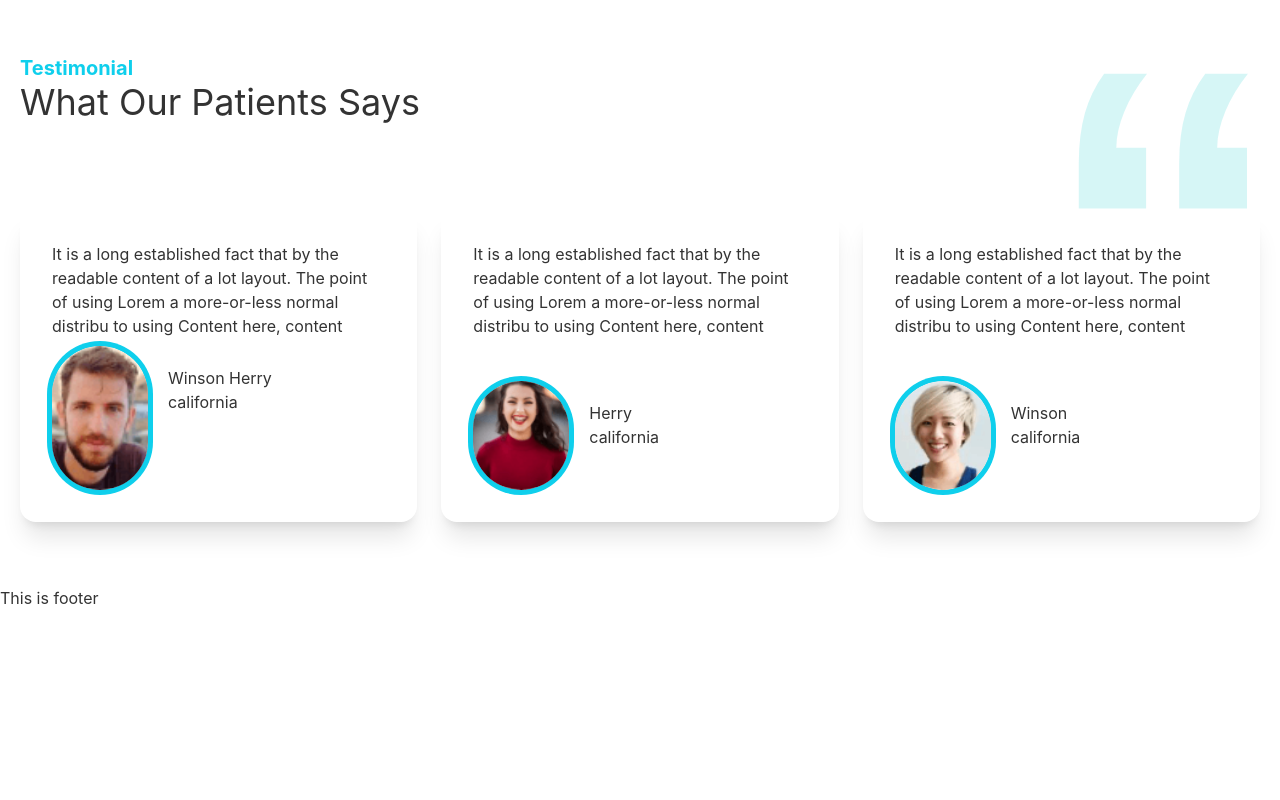
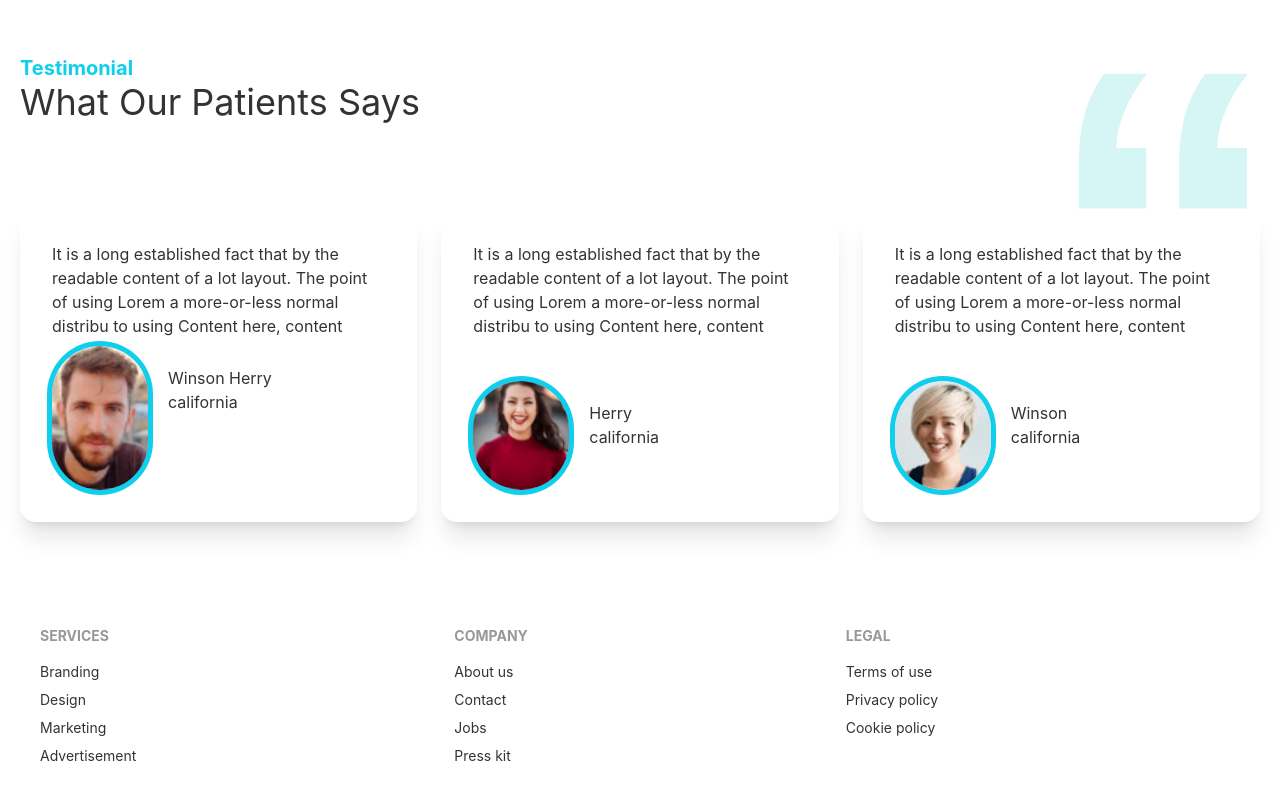
Before and after one commit to mrsahadatarefin/doctors-portal, a React (Create React App) app: page / in a window 1280 px wide. Shown: the part 2231-3031 px from the top of the page. Before the commit the page ends 2841 px from the top, so only its background shows below. Built offline with nearby package versions, Linux system fonts and the light colour scheme.

Commit message:
footer done

```diff
--- a/src/Pages/Shered/Navbar/Footer.js
+++ b/src/Pages/Shered/Navbar/Footer.js
@@ -2,9 +2,28 @@
 
 const Footer = () => {
     return (
-        <div>
-            <h1>This is footer</h1>
-        </div>
+        <footer className="footer p-10 ">
+  <div>
+    <span className="footer-title">Services</span>
+    <a className="link link-hover">Branding</a>
+    <a className="link link-hover">Design</a>
+    <a className="link link-hover">Marketing</a>
+    <a className="link link-hover">Advertisement</a>
+  </div>
+  <div>
+    <span className="footer-title">Company</span>
+    <a className="link link-hover">About us</a>
+    <a className="link link-hover">Contact</a>
+    <a className="link link-hover">Jobs</a>
+    <a className="link link-hover">Press kit</a>
+  </div>
+  <div>
+    <span className="footer-title">Legal</span>
+    <a className="link link-hover">Terms of use</a>
+    <a className="link link-hover">Privacy policy</a>
+    <a className="link link-hover">Cookie policy</a>
+  </div>
+</footer>
     );
 };
 
```
